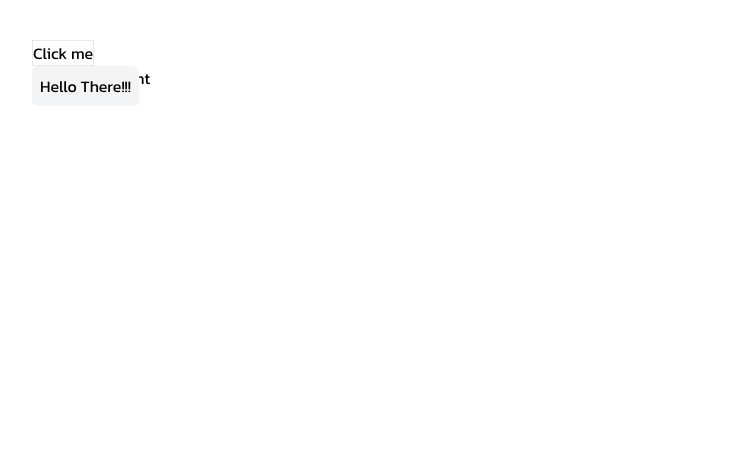
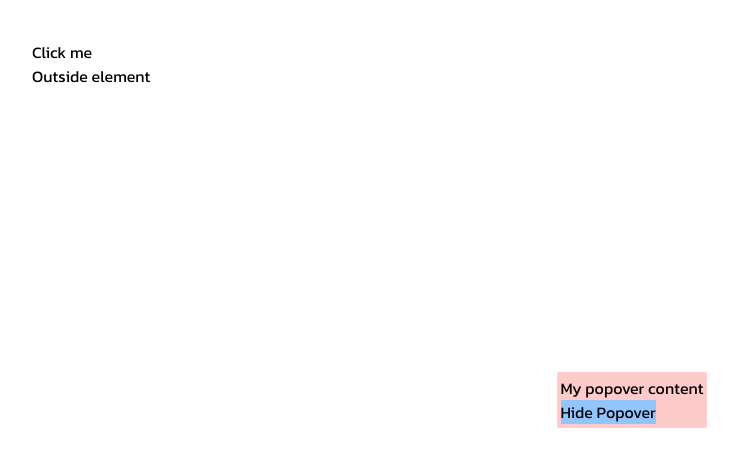
Before and after one commit to abhidatta0/react-reusables-tailwind, a React (Vite) app: page / in a window 1280 px wide. Both pictures are taken after a click on the button "Click me". Shown: the top 466 px of the page, without its empty margins (8-746 px from the left). Built offline with nearby package versions, Linux system fonts and the light colour scheme.

Commit message:
popover using native html support - manual, auto

```diff
--- a/src/components/Popover/Example.tsx
+++ b/src/components/Popover/Example.tsx
@@ -1,15 +1,18 @@
 import Popover from "./Popover"
+import PopoverWithHtml from "./PopoverWithHtml"
 
 const Example = () => {
   return (
     <div className="p-10">
 
-      <Popover onOpen={()=> console.log('open')} onClose={()=> console.log('closed')}>
+      {/* <Popover onOpen={()=> console.log('open')} onClose={()=> console.log('closed')}>
         <Popover.Action>Click me</Popover.Action>
         <Popover.Content>
           Hello There!!!
         </Popover.Content>
-      </Popover>
+      </Popover> */}
+
+      <PopoverWithHtml />
 
       Outside element
     </div>
--- /dev/null
+++ b/src/components/Popover/PopoverWithHtml.tsx
@@ -0,0 +1,14 @@
+// more about native html popover https://web.dev/learn/css/popover-and-dialog
+const PopoverWithHtml = () => {
+  return (
+    <div>
+        <button popovertarget="my-popover">Click me</button>
+        <div id="my-popover" popover="auto" className="bg-red-200 rounded-sm">My popover content
+
+            <br />
+            <button popovertarget="my-popover" popovertargetaction="hide" className="bg-blue-300">Hide Popover</button>
+        </div>
+    </div>
+  )
+}
+export default PopoverWithHtml
```
